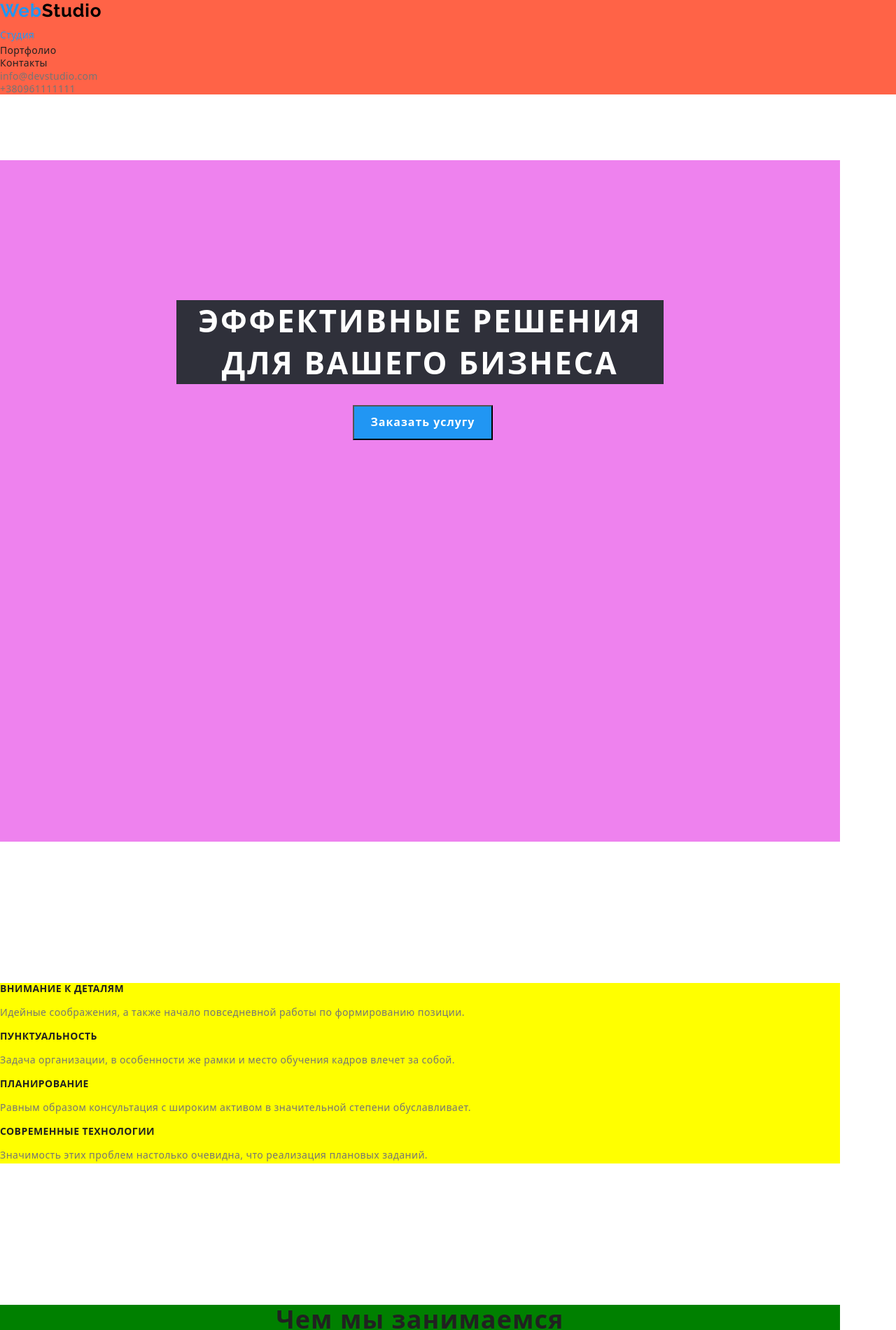
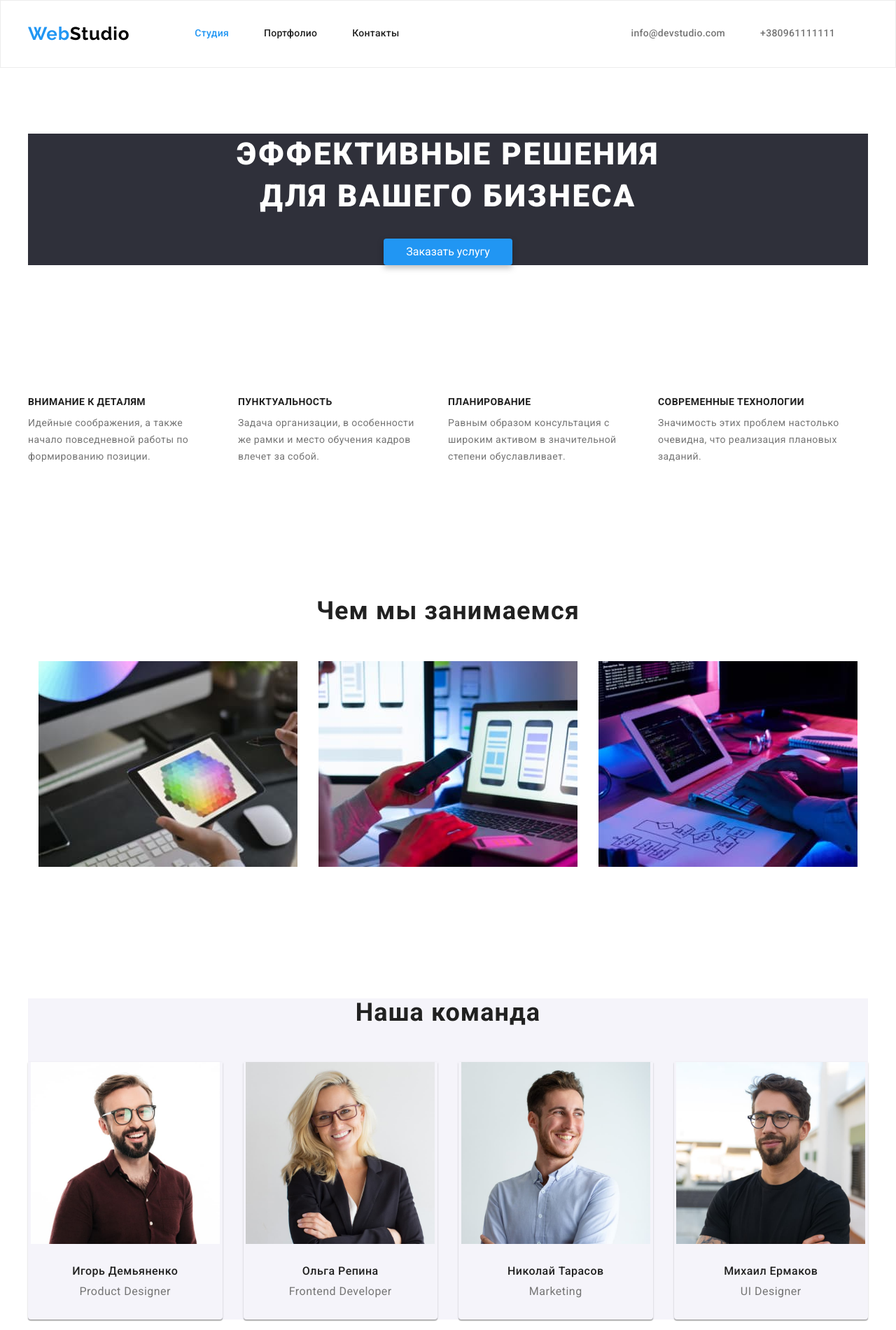
Before and after one commit to SvitlanaKaawach/goit-markup-hw-03, a plain HTML site: page index.html in a window 1280 px wide. Shown: the top 1901 px of the page at 70% size. Drawn offline with nearby package versions, Linux system fonts and the light colour scheme.

Commit message:
Adding css

```diff
--- a/css/style.css
+++ b/css/style.css
@@ -3,21 +3,97 @@
   --secondary-title-color: #212121;
   --main-text-color: #757575;
   --accent-color: #2196f3;
+  --gallery-set-gap: 30px;
 }
+body {
+  font-family: "Roboto", sans-serif;
+  color: #212121;
+}
+
+/* Main-setting */
+p,
+h1,
+h2,
+h3,
+h4,
+h5,
+h6 {
+  margin-top: 0;
+  margin-bottom: 0;
+}
+ul {
+  margin-top: 0;
+  margin-bottom: 0;
+  padding-left: 0;
+}
+img {
+  display: block;
+  max-width: 100%;
+  height: auto;
+  margin: 0px auto;
+}
+.container {
+  width: 1230px;
+  margin: 0 auto;
+  padding-left: 15px;
+  padding-right: 15px;
+}
+
+.section {
+  padding-bottom: 94px;
+  padding-top: 94px;
+}
+
+/* Main-nav */
+.main-nav,
+.main-header {
+  display: flex;
+
+  align-items: center;
+}
+
+/* Header-nav */
+.main-header {
+  padding-top: 32px;
+  padding-bottom: 32px;
+}
+
+.header-nav {
+  display: flex;
+  margin-right: 331px;
+}
+
+.header-nav-item {
+  font-weight: 500;
+  display: flex;
+}
+.header-nav-link {
+  display: block;
+
+  font-size: 14px;
+  line-height: 1.14;
+  letter-spacing: 0.02em;
+  color: var(--secondary-title-color);
+}
+
+.header-nav-item:not(:last-child) {
+  margin-right: 50px;
+}
+
 .header-nav-link.current,
 .button-filter.current {
   color: var(--accent-color);
 }
-.body {
-  font-family: "Roboto", sans-serif;
-  color: #212121;
-}
+
 /* Header */
 .header {
   background-color: #ffffff;
+  border: 1px solid #ececec;
 }
-.header-logo,
-.logo {
+.header-logo {
+  display: block;
+  align-items: center;
+
   font-family: "Raleway", sans-serif;
   font-weight: 700;
   color: #2196f3;
@@ -26,28 +102,30 @@
   letter-spacing: 0.03em;
 }
 .header-logo-st {
-  font-family: "Raleway", sans-serif;
-  font-weight: 700;
   color: #000000;
-  font-size: 26px;
-  line-height: 1.19;
-  letter-spacing: 0.03em;
+  margin-right: 93px;
 }
+/* List-link-decoration */
 .list {
   list-style: none;
 }
 .link {
   text-decoration: none;
 }
-.header-nav-link {
-  font-weight: 500;
-  font-size: 14px;
-  line-height: 1.14;
-  letter-spacing: 0.02em;
-  color: var(--secondary-title-color);
+
+/* Header-address */
+.address {
+  display: flex;
+  margin-left: auto;
 }
 
+.address-item + .address-item {
+  margin-left: 50px;
+}
 .address-link {
+  display: block;
+  align-items: center;
+
   font-weight: 500;
   font-size: 14px;
   line-height: 1.14;
@@ -55,6 +133,8 @@
   color: var(--main-text-color);
   text-decoration: none;
 }
+
+/* Accent */
 .header-nav-link:hover,
 .address-link:hover {
   color: var(--accent-color);
@@ -63,9 +143,17 @@
 .address-link:focus {
   color: var(--accent-color);
 }
-/* Main */
+
+/* Hero */
+.hero {
+  height: auto;
+}
+
+/* Hero-title */
 
 .hero-title {
+  margin-bottom: 30px;
+
   font-weight: 900;
   font-size: 44px;
   line-height: 1.36;
@@ -74,27 +162,45 @@
   text-transform: uppercase;
   color: var(--main-title-color);
   background-color: #2f303a;
-  width: 696px;
 }
-.hero {
-  padding: 200px 252px 280px 252px;
+
+/* Hero-button */
+.hero-button {
+  color: var(--main-title-color);
+  background-color: #2196f3;
+  padding: 10px 32px 10px 32px;
+  border-radius: 4px;
+  border: 2px var(--accent-color);
+  border: 2px transparent;
 }
-.hero-button {
+
+.button-order {
+  display: block;
+
   font-weight: 700;
   font-size: 16px;
   line-height: 1.87;
   letter-spacing: 0.06em;
-  color: var(--main-title-color);
-  background-color: #2196f3;
   cursor: pointer;
-  width: 200px;
-  height: 50px;
+  min-width: 200px;
+  filter: drop-shadow(0px 4px 4px rgba(0, 0, 0, 0.25));
+  text-align: center;
+  text-decoration: none;
 }
-.button-order {
-  margin: 30px 252px 294px 252px;
+
+/* Services-section */
+.services-item {
+  display: flex;
 }
-/* Секция услуг */
+.services-item li:not(:last-child) {
+  margin-right: 30px;
+}
+.services-list {
+  width: 270px;
+}
 .main-services {
+  margin-bottom: 10px;
+
   font-weight: 700;
   font-size: 14px;
   line-height: 1.14;
@@ -109,8 +215,11 @@
   letter-spacing: 0.03em;
   color: var(--main-text-color);
 }
-/* Чем занимаеться студия */
+
+/* What-studio-makes */
 .what-studio-makes {
+  margin-bottom: 50px;
+
   font-weight: 700;
   font-size: 36px;
   line-height: 1.16;
@@ -118,11 +227,27 @@
   letter-spacing: 0.03em;
   color: var(--secondary-title-color);
 }
-/* Команда */
+.list-what-studio-makes {
+  display: flex;
+  justify-content: center;
+}
+.image-of-studio-duty:not(:last-child) {
+  margin-right: 30px;
+}
+
+/* Team-card */
+.team-card-content {
+  margin-top: 30px;
+  margin-bottom: 30px;
+  align-items: center;
+}
+/* Team */
 .team {
   background-color: #f5f4fa;
 }
 .our-team {
+  margin-bottom: 50px;
+
   font-weight: 700;
   font-size: 36px;
   line-height: 1.16;
@@ -131,7 +256,28 @@
   color: var(--secondary-title-color);
 }
 
+.list-team {
+  display: flex;
+  flex-wrap: wrap;
+  margin-left: calc(-1 * var(--gallery-set-gap));
+  margin-top: calc(-1 * var(--gallery-set-gap));
+}
+.team-image {
+  flex-basis: calc((100% / 4 - var(--gallery-set-gap)));
+  margin-left: var(--gallery-set-gap);
+  margin-top: var(--gallery-set-gap);
+
+  box-shadow: 0px 2px 1px 0px #00000033, 0px 1px 1px 0px #00000024,
+    0px 1px 3px 0px #0000001f;
+  border-bottom-right-radius: 4px;
+  border-bottom-left-radius: 4px;
+}
+
+/* Team members */
+
 .members-names {
+  margin-bottom: 10px;
+
   font-weight: 500;
   font-size: 16px;
   line-height: 1.18;
@@ -139,6 +285,9 @@
   letter-spacing: 0.03em;
   color: var(--secondary-title-color);
 }
+
+/* Members-position */
+
 .members-position {
   font-size: 16px;
   line-height: 1.18;
@@ -146,8 +295,18 @@
   letter-spacing: 0.03em;
   color: var(--main-text-color);
 }
-/* Фильтр меню в портфолио */
 
+/* Button-filter-portfolio */
+
+.filter {
+  display: flex;
+  margin-bottom: 50px;
+  justify-content: center;
+}
+
+.filter-button-item:not(:last-child) {
+  margin-right: 8px;
+}
 .button-filter {
   font-weight: 500;
   font-size: 16px;
@@ -157,7 +316,26 @@
   color: var(--secondary-title-color);
   cursor: pointer;
   background-color: #f5f4fa;
+  padding: 6px 22px;
+  border-radius: 4px;
+  border: 4px transparent;
 }
+.all {
+  min-width: 73px;
+}
+.web-sites {
+  min-width: 128px;
+}
+.aplication {
+  min-width: 145px;
+}
+.design {
+  min-width: 103px;
+}
+.marketing {
+  min-width: 130px;
+}
+
 .button-filter:hover {
   background-color: var(--accent-color);
   color: var(--main-title-color);
@@ -166,13 +344,36 @@
   background-color: var(--accent-color);
   color: var(--main-title-color);
 }
-/* Галерея в портфолио */
+
+/* Gallery-portfolio */
+.gallery {
+  margin-left: calc(-1 * var(--gallery-set-gap));
+  margin-top: calc(-1 * var(--gallery-set-gap));
+
+  display: flex;
+  flex-wrap: wrap;
+}
+.gallery-list {
+  flex-basis: calc((100% / 3 - var(--gallery-set-gap)));
+  margin-left: var(--gallery-set-gap);
+  margin-top: var(--gallery-set-gap);
+
+  box-shadow: 0px 4px 4px 0px #00000040;
+}
+.gallery-list:nth-last-child(-n + 3) {
+  margin-bottom: 0px;
+}
+.gallery-list:nth-child(3n) {
+  margin-right: 0px;
+}
 .gallery-list-title {
   font-weight: 700;
   font-size: 18px;
   line-height: 2;
   letter-spacing: 0.06em;
   color: var(--secondary-title-color);
+
+  margin-bottom: 4px;
 }
 .gallery-list-description {
   font-size: 16px;
@@ -180,10 +381,30 @@
   letter-spacing: 0.03em;
   color: var(--main-text-color);
 }
-/* Футер */
+
+/* Card-content */
+
+.card-content {
+  padding: 20px 24px;
+}
+
+/* Card-thumb */
+
+/* Footer-contacts */
 .contacts {
   background-color: #2f303a;
 }
+
+/* Logo in footer */
+.logo {
+  font-family: "Raleway", sans-serif;
+  font-weight: 700;
+  color: #2196f3;
+  font-size: 26px;
+  line-height: 1.19;
+  letter-spacing: 0.03em;
+}
+
 .logo-studio-footer {
   font-family: "Raleway", sans-serif;
   font-weight: 700;
@@ -192,6 +413,16 @@
   line-height: 1.19;
   letter-spacing: 0.03em;
 }
+
+.footer-contacts:not(:last-child) {
+  margin-bottom: 9px;
+}
+.footer-section {
+  padding-top: 60px;
+  padding-bottom: 60px;
+  justify-content: flex-start;
+}
+/* Address */
 .studio-location {
   color: var(--main-title-color);
   font-size: 14px;
@@ -204,51 +435,15 @@
   letter-spacing: 0.03em;
   color: rgba(255, 255, 255, 0.6);
 }
+.address-footer {
+  margin-top: 20px;
+}
 
-.header-nav,
-.address,
-.section,
-.hero-title,
-.hero-button,
-.services-item,
-.what-studio-makes,
-.list-what-studio-makes,
-.our-team,
-.list-team,
-.members-names,
-.members-position,
-.address-footer,
-.filter,
-.gallery,
-.gallery-list,
-.gallery-list-title,
-.gallery-list-description,
-.list {
-  margin: 0;
-  padding: 0;
+/* Background color for training */
+.hero {
+  background-color: #2f303a;
 }
-.container {
-  width: 1200px;
+
+.contacts {
+  background-color: #2f303a;
 }
-.section {
-  padding-top: 94px;
-  padding-bottom: 94px;
-}
-.header {
-  background-color: tomato;
-}
-.hero {
-  background-color: violet;
-}
-.services {
-  background-color: yellow;
-}
-.works {
-  background-color: green;
-}
-.team {
-  background-color: blue;
-}
-.contacts {
-  background-color: teal;
-}
--- a/index.html
+++ b/index.html
@@ -17,8 +17,10 @@
 
 
     <!-- Меню навигации -->
+
     <header class="header">
-      <nav class="container">
+      <div class=" main-header container">
+       <nav class="main-nav">
         <a class="header-logo link"  href=""> Web<span class="header-logo-st link" >Studio</span>
         <ul class="header-nav list">
           <li class="header-nav-item"><a class="header-nav-link link current " href="./index.html">Студия</a></li>
@@ -35,8 +37,10 @@
           <li class="address-item"><a class="address-link link" href="tel:+380961111111">+380961111111</a></li>
         </ul>
       </nav>
+     </div>
+    </header>
 
-    </header>
+
 
     <!-- Герой -->
     <main class="container">
@@ -54,7 +58,7 @@
       <section class="services">
         <h2 hidden>Услуги</h2>
         <ul class="services-item list">
-          <li>
+          <li class="services-list">
             <h3 class="main-services">ВНИМАНИЕ К ДЕТАЛЯМ</h3>
             <p class="main-services-duty">
               Идейные соображения, а также начало повседневной работы по
@@ -62,7 +66,7 @@
             </p>
           </li>
 
-          <li>
+          <li class="services-list">
             <h3 class="main-services">ПУНКТУАЛЬНОСТЬ</h3>
             <p class="main-services-duty">
               Задача организации, в особенности же рамки и место обучения кадров
@@ -70,7 +74,7 @@
             </p>
           </li>
 
-          <li>
+          <li class="services-list">
             <h3 class="main-services">ПЛАНИРОВАНИЕ</h3>
             <p class="main-services-duty">
               Равным образом консультация с широким активом в значительной
@@ -78,7 +82,7 @@
             </p>
           </li>
 
-          <li>
+          <li class="services-list">
             <h3 class="main-services">СОВРЕМЕННЫЕ ТЕХНОЛОГИИ</h3>
             <p class="main-services-duty">
               Значимость этих проблем настолько очевидна, что реализация
@@ -126,69 +130,93 @@
         <h2 class="our-team">Наша команда</h2>
         <ul class="list-team list">
           <li class="team-image">
+            <article class="team-card">
+              <div class="card-thumb">
             <img
               src="./img/img4.jpg"
               width="270"
               height="260"
               alt="Игорь Демьяненко"
             />
+            </div>
+            <div class="team-card-content">
             <h3 class="members-names">Игорь Демьяненко</h3>
-
             <p class="members-position" lang="en">Product Designer</p>
-          </li>
+          </div>
+          </article>
+        </li>
 
           <li class="team-image">
+            <article class="team-card">
+              <div class="card-thumb">
             <img
               src="./img/img5.jpg"
               width="270"
               height="260"
               alt="Ольга Репина"
             />
+            </div>
+            <div class="team-card-content">
             <h3 class="members-names">Ольга Репина</h3>
             <p class="members-position" lang="en">Frontend Developer</p>
+          </div>
+          </article>
           </li>
 
           <li class="team-image">
+            <article class="team-card">
+              <div class="card-thumb">
             <img
               src="./img/img6.jpg"
               width="270"
               height="260"
               alt="Николай Тарасов"
             />
+            </div>
+            <div class="team-card-content">
             <h3 class="members-names">Николай Тарасов</h3>
             <p class="members-position"  lang="en">Marketing</p>
+          </div>
+          </article>
           </li>
 
           <li class="team-image">
+            <article class="team-card">
+              <div class="card-thumb">
             <img
               src="./img/img7.jpg"
               width="270"
               height="260"
               alt="Михаил Ермаков"
             />
+            </div>
+            <div class="team-card-content">
             <h3 class="members-names">Михаил Ермаков</h3>
             <p class="members-position"  lang="en">UI Designer</p>
+          </div>
+          </article>
           </li>
         </ul>
       </section>
     </div>
+    </div>
     </main>
 
     <footer class="container">
-      <div class="section">
+      <div class="footer-section">
       <section class="contacts">
        <a class="logo link"  href=""> Web<span class="logo-studio-footer link" >Studio</span>
       <ul class="address-footer list">
-        <li><a class="studio-location link"
+        <li class="footer-contacts"><a class="studio-location link"
           href="https://goo.gl/maps/8hY23HAekC6FVMTa9"
           target="_blank"
           rel="noopener noreferrer"
         >
           г. Киев, пр-т Леси Украинки, 26</a
         ></li>
-        <li> <a class="address-link-footer link" lang="en" href="mailto:info@devstudio.com">info@devstudio.com</a></li>
+        <li class="footer-contacts"> <a class="address-link-footer link" lang="en" href="mailto:info@devstudio.com">info@devstudio.com</a></li>
 
-        <li><a class="address-link-footer link" href="tel:+380961111111">+380961111111</a></li>
+        <li class="footer-contacts"><a class="address-link-footer link" href="tel:+380961111111">+380961111111</a></li>
      </ul>
     </section>
     </div>
```
Also changed, not shown: portfolio.html (+84 -27 lines).
